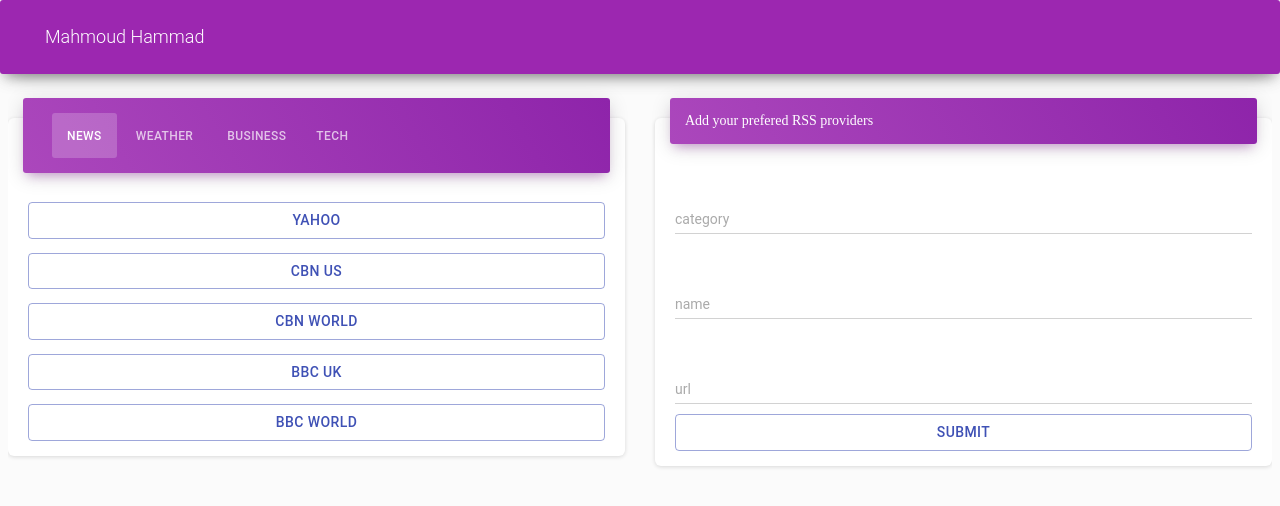
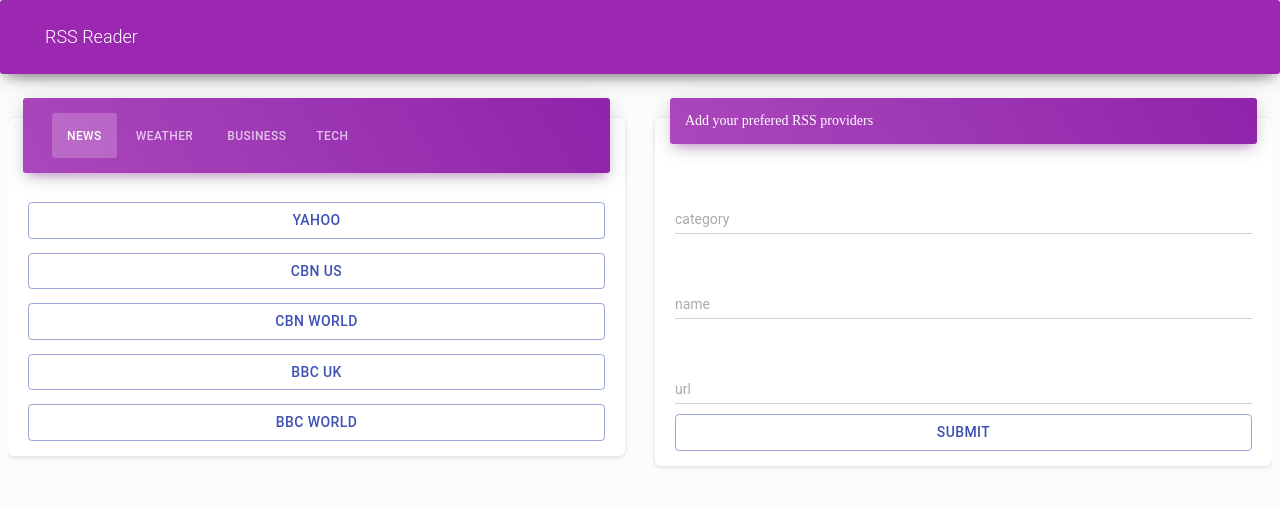
Before and after one commit to mahmodHammad/rss-feed, a React (Create React App) app: page / in a window 1280 px wide. Shown: the top 506 px of the page. Built offline with nearby package versions, Linux system fonts and the light colour scheme; the HTML template or start-up script is replaced by a standard one.

Commit message:
navbar brand, feed cards height

```diff
--- a/src/assets/jss/components/FeedStyle.js
+++ b/src/assets/jss/components/FeedStyle.js
@@ -27,6 +27,7 @@
         marginBottom: "0",
         lineClamp:4,
         overflow:"hidden",
+        minHeight:60,
         maxHeight:80
     },
     stats: {
--- a/src/components/Card/Card.js
+++ b/src/components/Card/Card.js
@@ -5,8 +5,6 @@
 import PropTypes from "prop-types";
 // @material-ui/core components
 import { makeStyles } from "@material-ui/core/styles";
-// @material-ui/icons
-
 // core components
 import styles from "../../assets/jss/components/card/cardStyle";
 
--- a/src/components/Card/CardBody.js
+++ b/src/components/Card/CardBody.js
@@ -5,8 +5,6 @@
 import PropTypes from "prop-types";
 // @material-ui/core components
 import { makeStyles } from "@material-ui/core/styles";
-// @material-ui/icons
-
 // core components
 import styles from "../../assets/jss/components/card/cardBodyStyle";
 
--- a/src/components/Card/CardFooter.js
+++ b/src/components/Card/CardFooter.js
@@ -5,8 +5,6 @@
 import PropTypes from "prop-types";
 // @material-ui/core components
 import { makeStyles } from "@material-ui/core/styles";
-// @material-ui/icons
-
 // core components
 import styles from "../../assets/jss/components/card/cardFooterStyle";
 
--- a/src/components/Card/CardHeader.js
+++ b/src/components/Card/CardHeader.js
@@ -5,7 +5,6 @@
 import PropTypes from "prop-types";
 // @material-ui/core components
 import { makeStyles } from "@material-ui/core/styles";
-// @material-ui/icons
 
 // core components
 import styles from "../../assets/jss/components/card/cardHeaderStyle";
--- a/src/components/Navbar/Navbar.js
+++ b/src/components/Navbar/Navbar.js
@@ -18,7 +18,7 @@
 export default function Header(props) {
     const classes = useStyles();
     function makeBrand() {
-      var name= "Mahmoud Hammad";
+      var name= "RSS Reader";
 
       return name;
     }
@@ -31,7 +31,7 @@
         <Toolbar className={classes.container}>
           <div className={classes.flex}>
             {/* Here we create navbar brand, based on route name */}
-            <Button color="transparent" href="#" className={classes.title}>
+            <Button color="transparent" href="https://github.com/mahmodHammad/rss-feed" className={classes.title}>
               {makeBrand()}
             </Button>
           </div>
```
Also changed, not shown: 1 other file (tests, documents, lock files or other folders).
